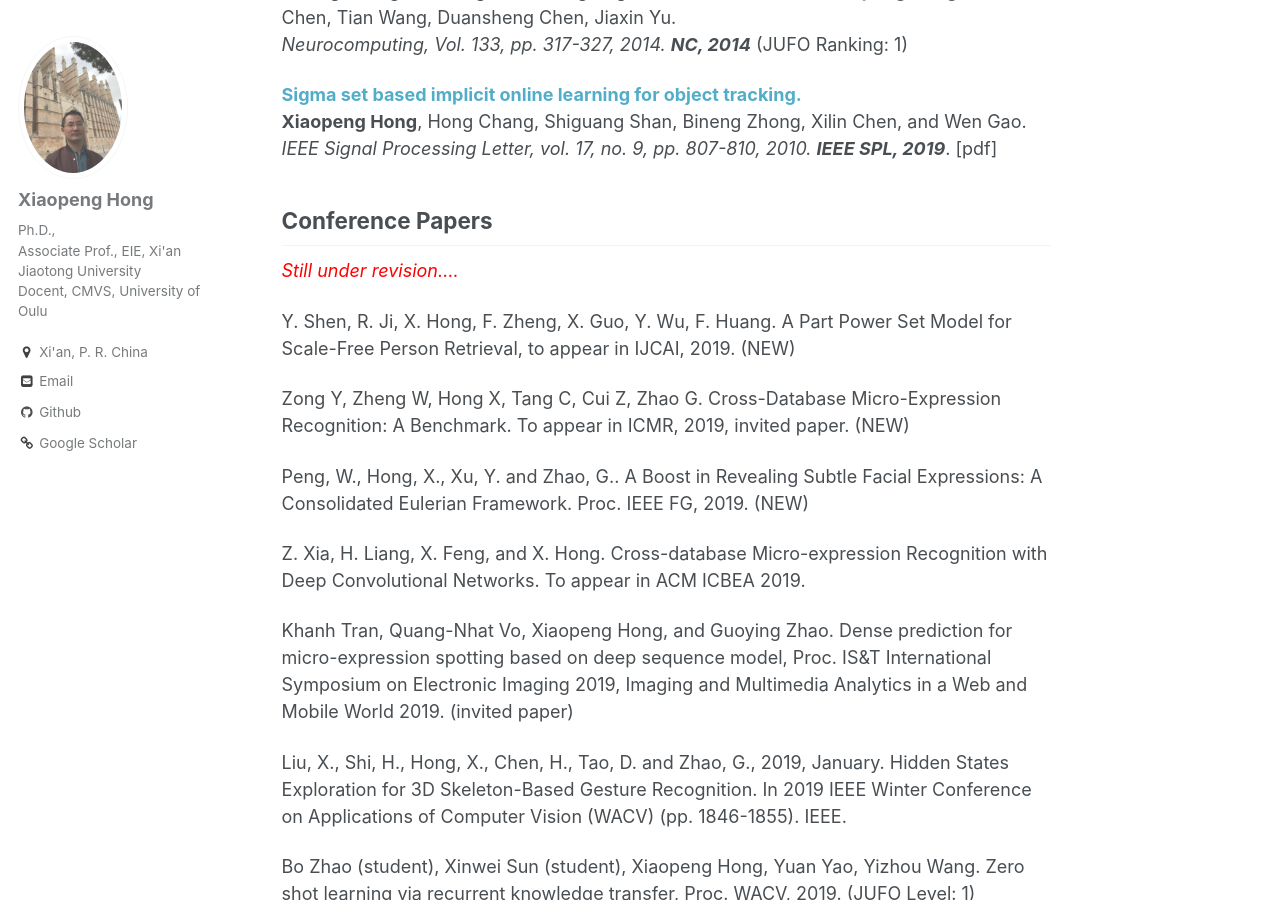
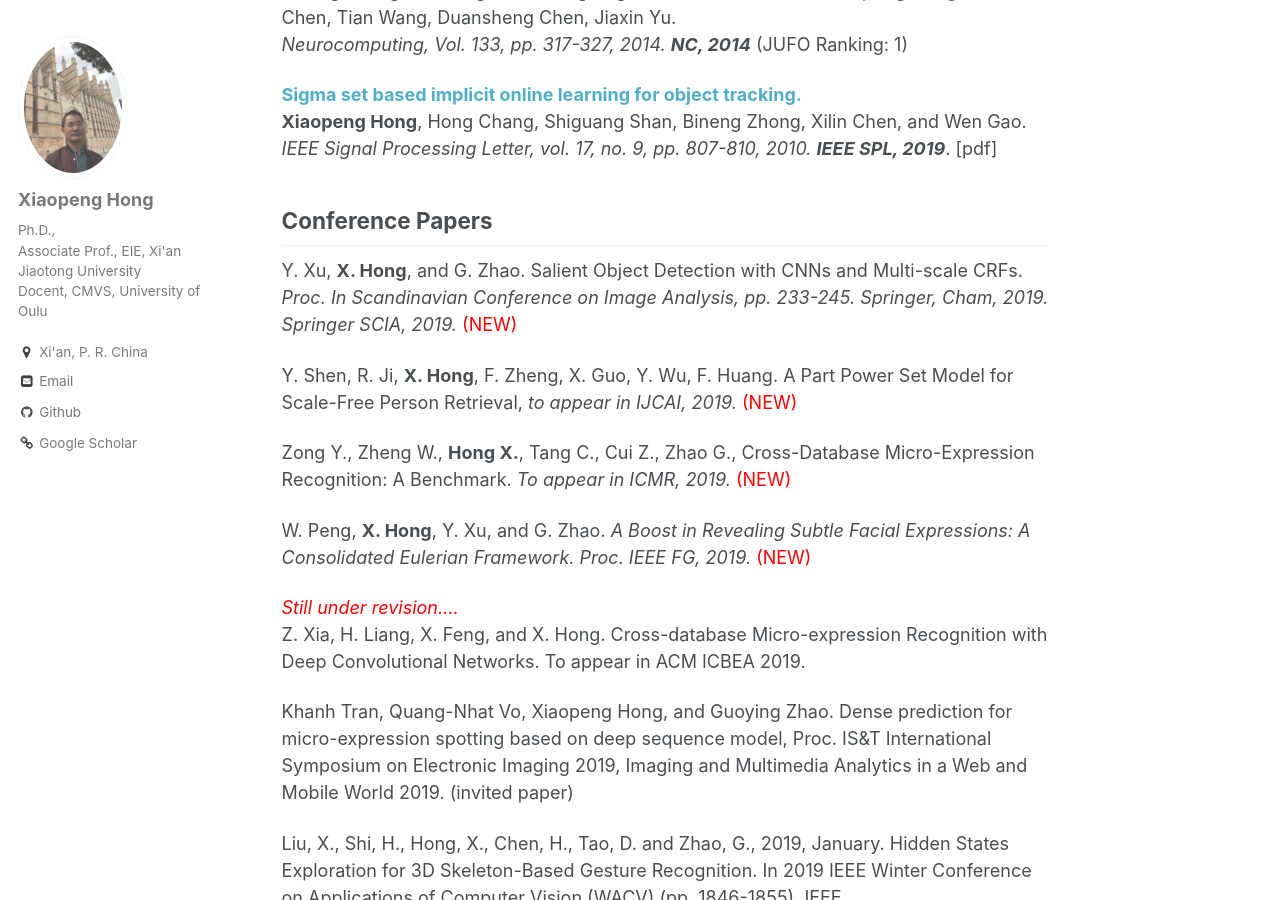
Before and after one commit to xiaopenghong/xiaopenghong.github.io, a Jekyll site: the page built from _pages/publications.md, in a window 1280 px wide and 900 px high, scrolled down 2115 px. Built offline with Jekyll 4.4.1, drawn with Linux system fonts in a browser that asks for light colours.

Commit message:
Update publications.md

```diff
--- a/_pages/publications.md
+++ b/_pages/publications.md
@@ -10,7 +10,7 @@ author_profile: true
 
 <b> [A Spatial-aware Joint Optic Disc and Cup Segmentation Method.](https://www.sciencedirect.com/science/article/pii/S0925231219307222) </b> <br>
 Qing Liu; <b>Xiaopeng Hong</b>; Shuo Li; Zailiang Chen; Guoying Zhao; Beiji Zou.
-<i>Accepted, Neurocomputing, Available online 22 May 2019</i>. <b>NC, 2019</b>.
+<i>Accepted, Neurocomputing, Available online 22 May 2019</i>. <b>NC, 2019</b>. <span style="color:red"> (NEW) </span>
 
 <b>[Saliency integration: An arbitrator model.](https://ieeexplore.ieee.org/abstract/document/8411135/)</b> <br>
 Xu, Y.\*, <b>Hong, X.</b>\*, Porikli, F., Liu, X., Chen, J. and Zhao, G..
@@ -76,14 +76,17 @@ Bineng Zhong, Xiaotong Yuan, Rongrong Ji, Yan Yan, Zhen Cui, <b>Xiaopeng Hong</b
 
 ## Conference Papers
 
+
+
+Y. Xu, <b>X. Hong</b>, and G. Zhao. Salient Object Detection with CNNs and Multi-scale CRFs. <i>Proc. In Scandinavian Conference on Image Analysis, pp. 233-245. Springer, Cham, 2019. Springer SCIA, 2019.</i> <span style="color:red"> (NEW) </span>
+
+Y. Shen, R. Ji, <b>X. Hong</b>, F. Zheng, X. Guo, Y. Wu, F. Huang. A Part Power Set Model for Scale-Free Person Retrieval, <i>to appear in IJCAI, 2019.</i> <span style="color:red"> (NEW) </span>
+
+Zong Y., Zheng W., <b>Hong X.</b>, Tang C., Cui Z., Zhao G., Cross-Database Micro-Expression Recognition: A Benchmark. <i>To appear in ICMR, 2019.</i> <span style="color:red"> (NEW) </span>
+
+W. Peng, <b>X. Hong</b>, Y. Xu, and G. Zhao. <i>A Boost in Revealing Subtle Facial Expressions: A Consolidated Eulerian Framework. Proc. IEEE FG, 2019. </i> <span style="color:red"> (NEW) </span>
+
 <i><span style="color:red"> Still under revision....</span> </i> <br>
-
-Y. Shen, R. Ji, X. Hong, F. Zheng, X. Guo, Y. Wu, F. Huang. A Part Power Set Model for Scale-Free Person Retrieval, to appear in IJCAI, 2019. (NEW)
-
-Zong Y, Zheng W, Hong X, Tang C, Cui Z, Zhao G. Cross-Database Micro-Expression Recognition: A Benchmark. To appear in ICMR, 2019, invited paper. (NEW)
-
-Peng, W., Hong, X., Xu, Y. and Zhao, G.. A Boost in Revealing Subtle Facial Expressions: A Consolidated Eulerian Framework. Proc. IEEE FG, 2019. (NEW)
-
 Z. Xia, H. Liang, X. Feng, and X. Hong. Cross-database Micro-expression Recognition with Deep Convolutional Networks. To appear in ACM ICBEA 2019.
 
 Khanh Tran, Quang-Nhat Vo, Xiaopeng Hong, and Guoying Zhao. Dense prediction for micro-expression spotting based on deep sequence model, Proc. IS&T International Symposium on Electronic Imaging 2019, Imaging and Multimedia Analytics in a Web and Mobile World 2019. (invited paper)
```
